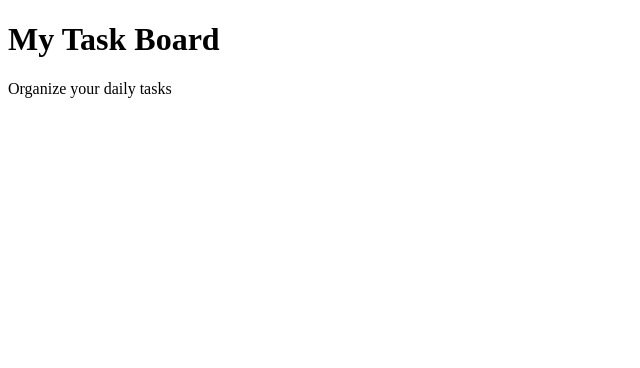
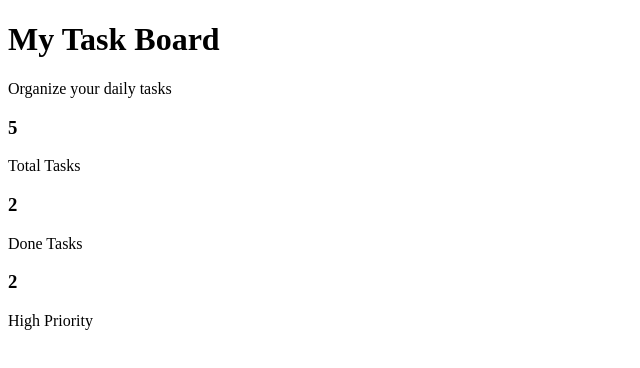
Before and after one commit to Vishal302003/Task-Board, a plain HTML site: page index.html in a window 1280 px wide. Shown: the whole page, without its empty margins (0-640 px from the left). Drawn offline with Linux system fonts and the light colour scheme.

Commit message:
Add task statistics section

```diff
--- a/index.html
+++ b/index.html
@@ -11,5 +11,19 @@
       <h1>My Task Board</h1>
       <p>Organize your daily tasks</p>
     </header>
+    <section class="stats">
+      <div>
+        <h3>5</h3>
+        <p>Total Tasks</p>
+      </div>
+      <div>
+        <h3>2</h3>
+        <p>Done Tasks</p>
+      </div>
+      <div>
+        <h3>2</h3>
+        <p>High Priority</p>
+      </div>
+    </section>
   </body>
 </html>
```
